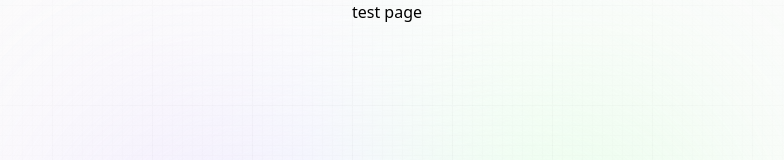
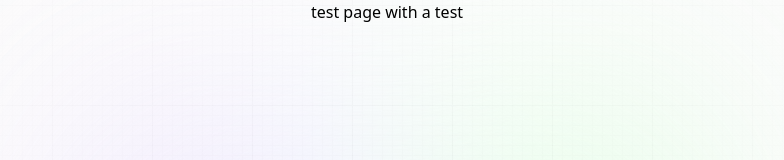
Before and after one commit to mrheffern/spokane-bitcoin-club, a Next.js app: page / in a window 1280 px wide. Shown: the top 160 px of the page, without its empty margins (253-1037 px from the left). Built offline with nearby package versions, Linux system fonts and the light colour scheme.

Commit message:
testing instant update

```diff
--- a/app/page.jsx
+++ b/app/page.jsx
@@ -1,7 +1,7 @@
 
 const Home = () => {
   return (
-    <div>test page</div>
+    <div>test page with a test</div>
   )
 }
 
```
